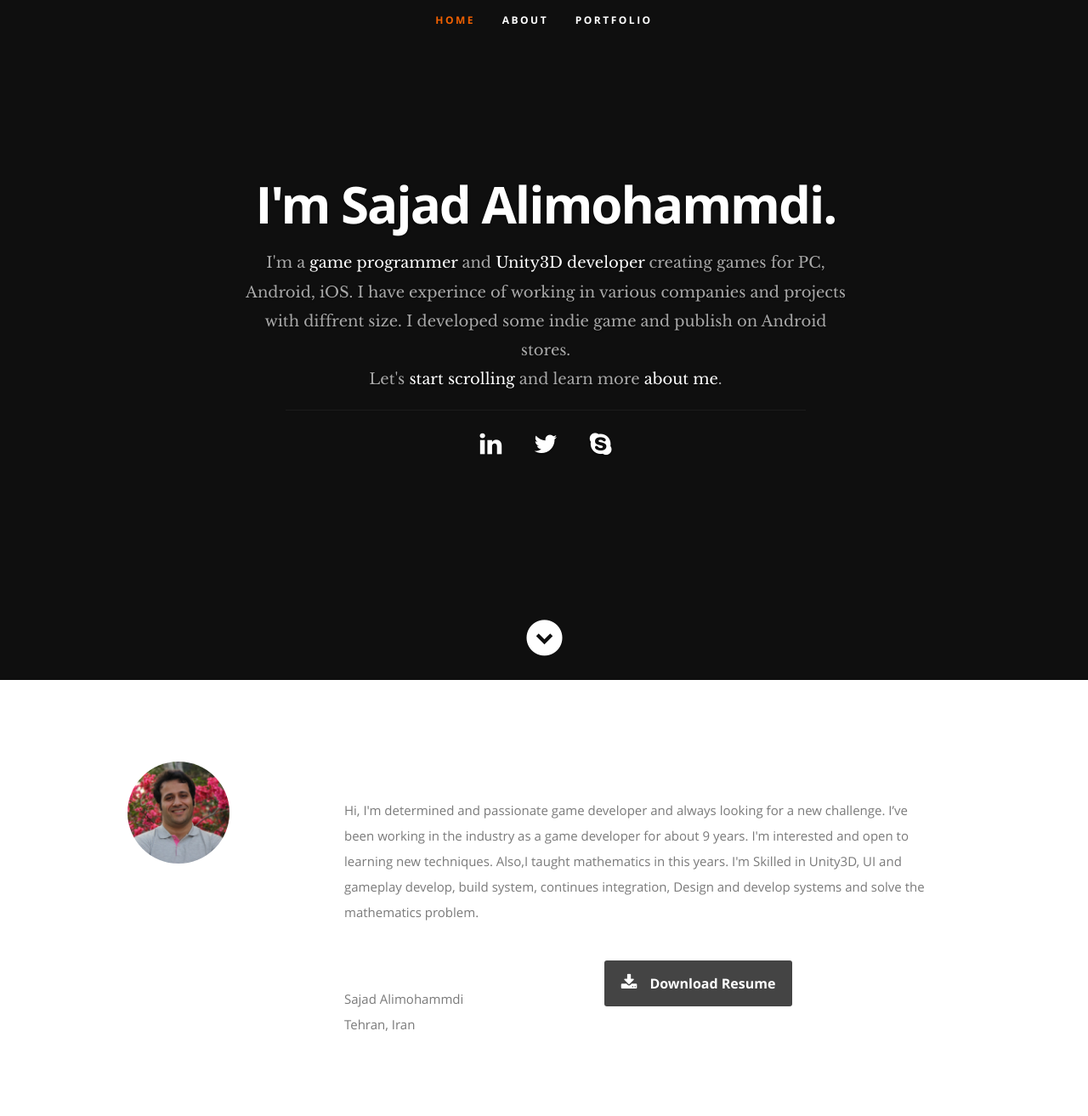
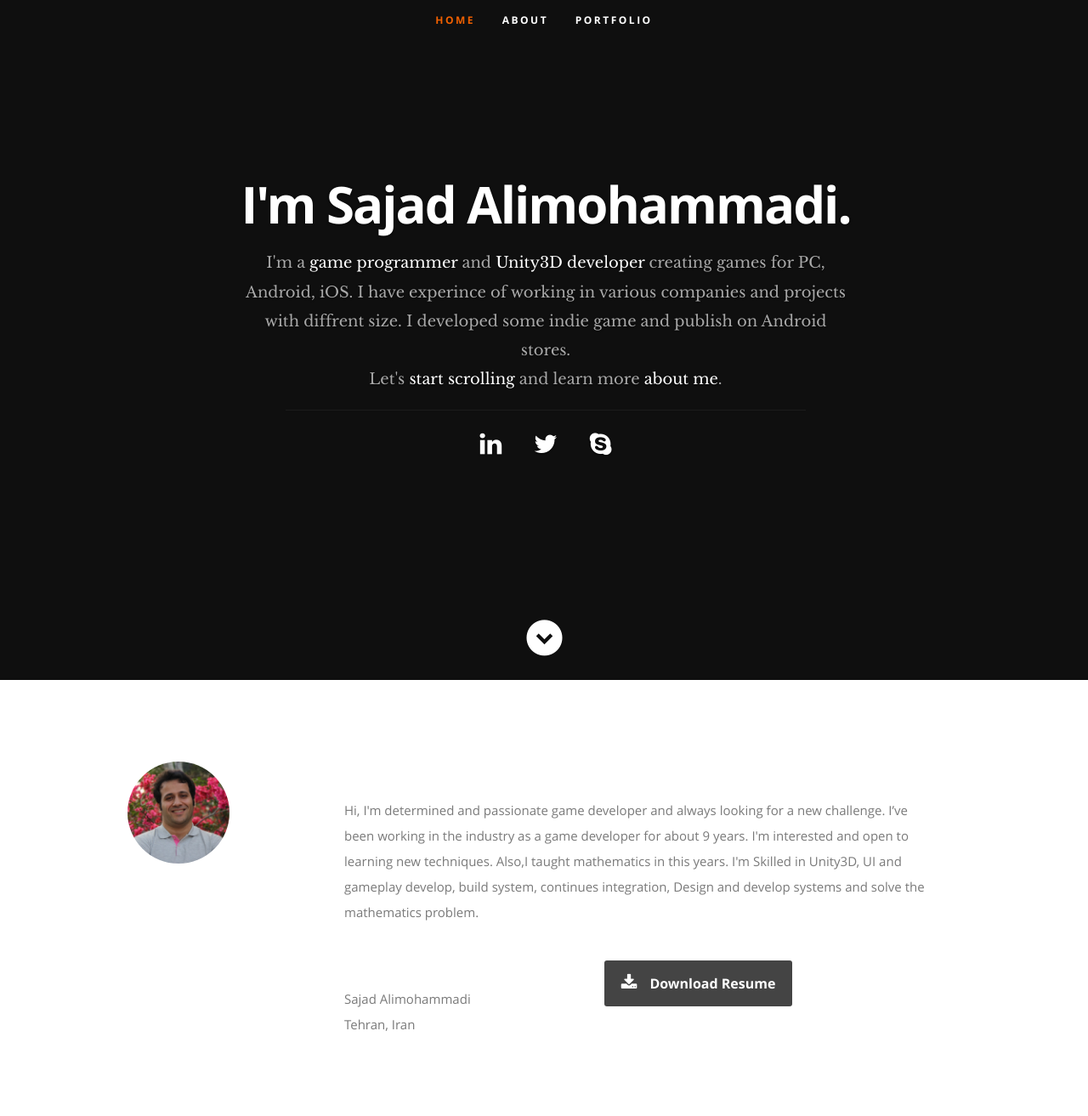
Before and after one commit to SajjadAlimohammadi/Portfolio, a plain HTML site: page index.html in a window 1280 px wide. Shown: the top 1313 px of the page at 85% size. Drawn offline with nearby package versions, Linux system fonts and the light colour scheme.

Commit message:
Update index.html
Fix Typo!

```diff
--- a/index.html
+++ b/index.html
@@ -53,7 +53,7 @@
 
       <div class="row banner">
          <div class="banner-text">
-            <h1 class="responsive-headline">I'm Sajad Alimohammdi.</h1>
+            <h1 class="responsive-headline">I'm Sajad Alimohammadi.</h1>
             <h3>I'm a <span>game programmer</span> and <span>Unity3D developer</span> creating games for PC, Android, iOS.
 			I have experince of working in various companies and projects with diffrent size.
 			I developed some indie game and publish on Android stores.
@@ -106,7 +106,7 @@ build system, continues integration, Design and develop systems and solve the ma
 
                   <h2>Contact Details</h2>
                   <p class="address">
-						   <span>Sajad Alimohammdi</span><br>
+						   <span>Sajad Alimohammadi</span><br>
 						   <span>Tehran, Iran<br>
 
                      </span><br>
```
